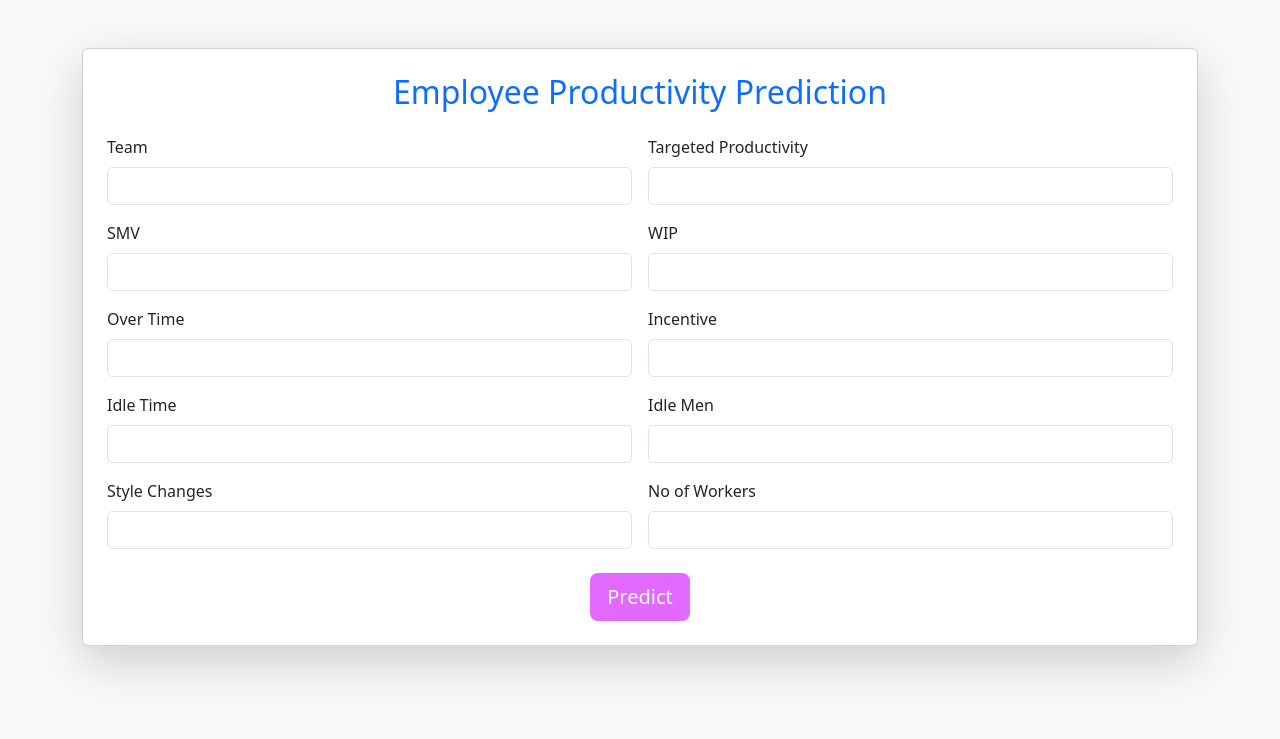
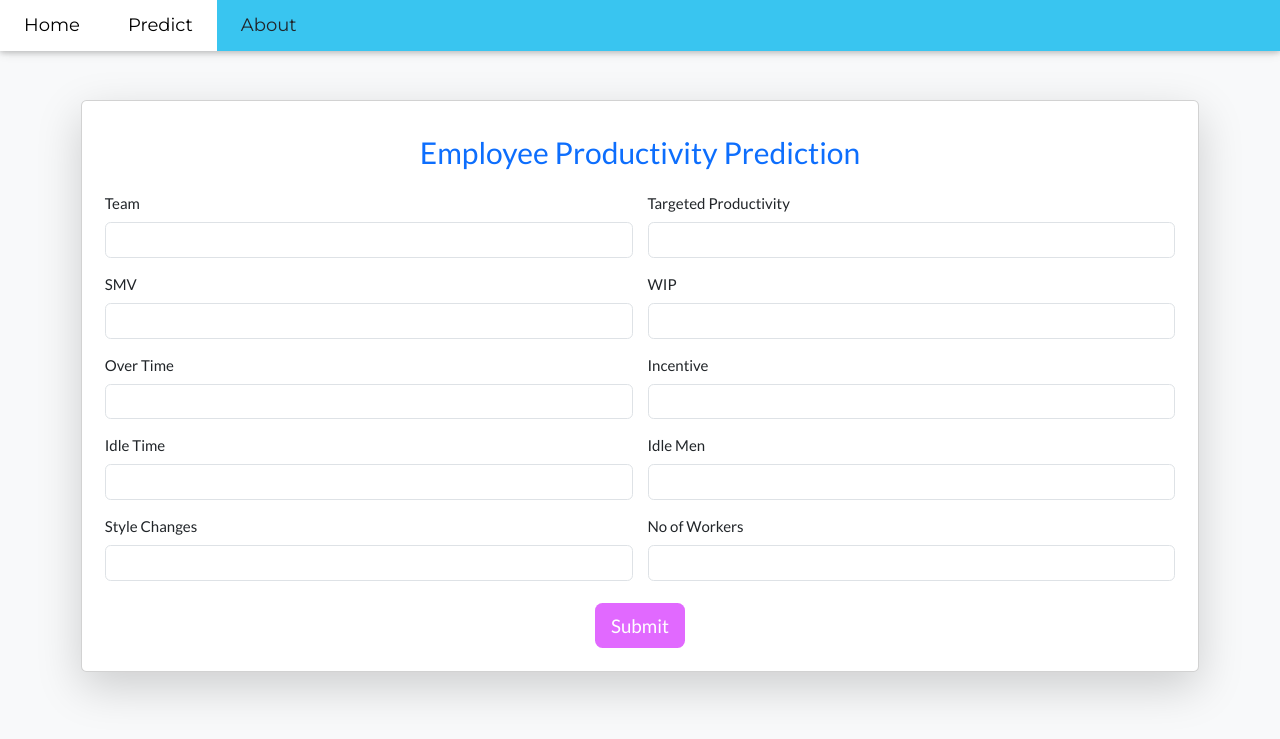
Before and after one commit to letgotanishka/Employee-Performance-Prediction, a Flask app: page /predict in a window 1280 px wide. Shown: the top 739 px of the page. Run offline with Flask 3, Linux system fonts and the light colour scheme; parts of the project's set-up code (start-up, migrations or seed data) failed here and were passed over.

Commit message:
Update: Added navbar and improved submit page

```diff
--- a/app.py
+++ b/app.py
@@ -2,10 +2,10 @@
 import numpy as np
 import joblib
 
-# Load model
+# Load the trained model
 model = joblib.load('model_rf_10features.pkl')
 
-# Create Flask app
+# Create the Flask app
 app = Flask(__name__)
 
 @app.route('/')
@@ -19,7 +19,7 @@
 @app.route('/submit', methods=['POST'])
 def submit():
     if request.method == 'POST':
-        # Collect form data
+        # Collect input data from form
         team = int(request.form['team'])
         targeted_productivity = float(request.form['targeted_productivity'])
         smv = float(request.form['smv'])
@@ -31,16 +31,24 @@
         no_of_style_change = int(request.form['no_of_style_change'])
         no_of_workers = float(request.form['no_of_workers'])
 
-        # Prepare final input for model
+        # Prepare data for model prediction
         final_input = np.array([[team, targeted_productivity, smv, wip,
                                  over_time, incentive, idle_time, idle_men,
                                  no_of_style_change, no_of_workers]])
 
-        # Predict and round the result
+        # Predict the productivity
         prediction = round(model.predict(final_input)[0], 2)
 
-        # Render styled submit.html with prediction result
-        return render_template('submit.html', prediction=prediction)
+        # Determine productivity level
+        if prediction >= 0.75:
+            level = "High Productive"
+        elif prediction >= 0.5:
+            level = "Medium Productive"
+        else:
+            level = "Low Productive"
+
+        # Render the result page with prediction and level
+        return render_template('submit.html', prediction=prediction, level=level)
 
 @app.route('/about')
 def about():
--- a/templates/about.html
+++ b/templates/about.html
@@ -61,7 +61,7 @@
             </ul>
 
             <h3 class="w3-text-blue">Developer Info</h3>
-            <p>Made with ❤️ by a passionate data science student.</p>
+            <p>Crafted with care by Tanishka</p>
         </div>
     </div>
 
--- a/templates/predict.html
+++ b/templates/predict.html
@@ -2,14 +2,39 @@
 <html>
 <head>
     <title>Predict Productivity</title>
+
     <!-- Bootstrap CDN -->
     <link href="https://cdn.jsdelivr.net/npm/bootstrap@5.3.0/dist/css/bootstrap.min.css" rel="stylesheet">
+
+    <!-- W3.CSS and Fonts for navbar -->
+    <link rel="stylesheet" href="https://www.w3schools.com/w3css/5/w3.css">
+    <link rel="stylesheet" href="https://fonts.googleapis.com/css?family=Lato">
+    <link rel="stylesheet" href="https://fonts.googleapis.com/css?family=Montserrat">
+    <link rel="stylesheet" href="https://cdnjs.cloudflare.com/ajax/libs/font-awesome/4.7.0/css/font-awesome.min.css">
+
+    <style>
+        body,h1,h2,h3,h4,h5,h6 {font-family: "Lato", sans-serif}
+        .w3-bar,h1,button {font-family: "Montserrat", sans-serif}
+        .w3-purple-custom {background-color: #39c5f0 !important;}
+        .w3-btn-custom {background-color: #e169ff !important; color: white;}
+        .main-content {padding-top: 100px;}
+    </style>
 </head>
 <body class="bg-light">
 
-    <div class="container mt-5">
+<!-- Navbar -->
+<div class="w3-top">
+  <div class="w3-bar w3-purple-custom w3-card w3-left-align w3-large">
+    <a href="/" class="w3-bar-item w3-button w3-padding-large w3-hover-white">Home</a>
+    <a href="{{ url_for('predict') }}" class="w3-bar-item w3-button w3-padding-large w3-white">Predict</a>
+    <a href="{{ url_for('about') }}" class="w3-bar-item w3-button w3-padding-large w3-hover-white">About</a>
+  </div>
+</div>
+
+<!-- Form -->
+<div class="container main-content">
     <div class="card shadow-lg p-4">
-            <h2 class="text-center mb-4 text-primary"> Employee Productivity Prediction</h2>
+        <h2 class="text-center mb-4 text-primary">Employee Productivity Prediction</h2>
         <form action="/submit" method="POST">
             <div class="row g-3">
                 <div class="col-md-6">
@@ -54,8 +79,7 @@
                 </div>
             </div>
             <div class="text-center mt-4">
-                   <button type="submit" class="btn btn-lg" style="background-color: #e169ff; color: white;">Predict</button>
-
+               <button type="submit" class="btn btn-lg" style="background-color: #e169ff; color: white;">Submit</button>
             </div>
         </form>
     </div>
--- a/templates/submit.html
+++ b/templates/submit.html
@@ -10,6 +10,7 @@
         <h1>🔍 Prediction Result</h1>
         <p class="result-text">Predicted Actual Productivity:</p>
         <h2 class="prediction-score">{{ prediction }}</h2>
+         <p class="productivity-level">Based on the input, the employee is <strong>{{ level }}</strong>.</p>
         <a href="/" class="custom-purple-button">Back to Home</a>
 
     </div>
```
Also changed, not shown: README.md. Lines whose indentation alone changed are shown as unchanged.
